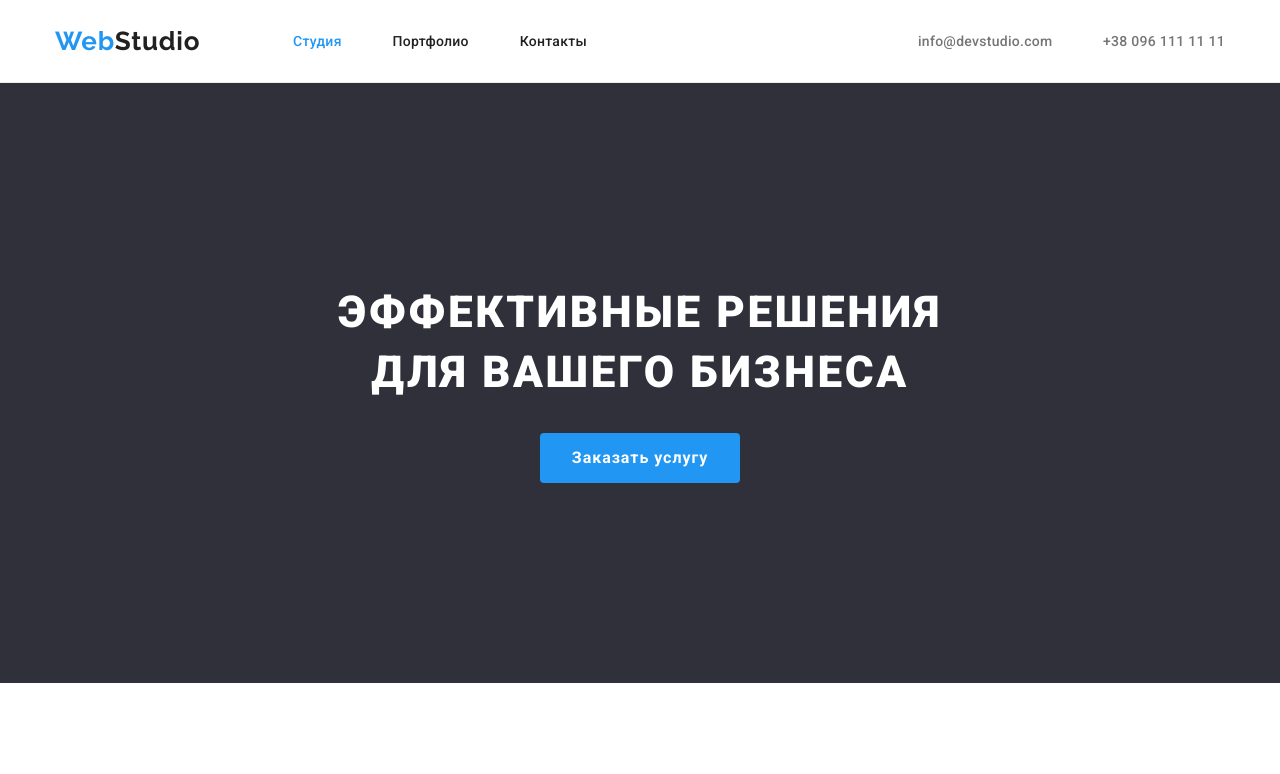
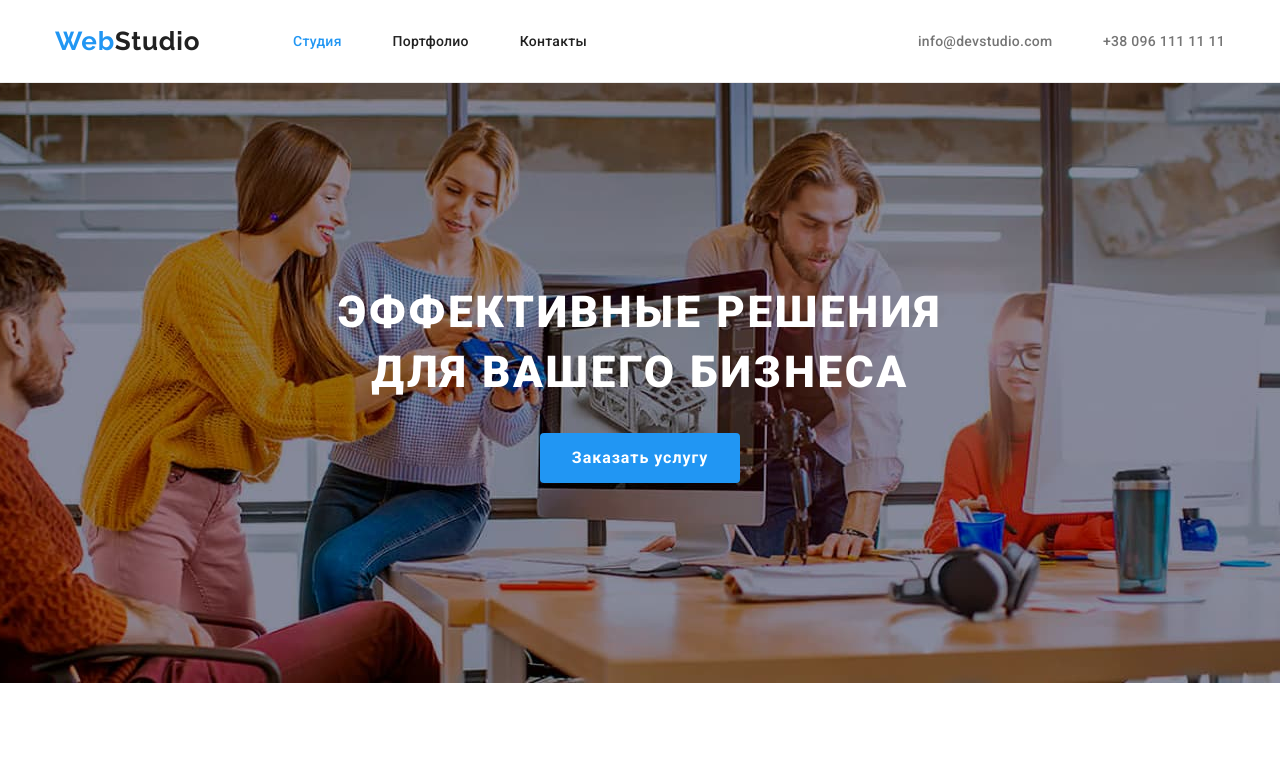
Before and after one commit to Juliademb/goit-markup-hw-04, a plain HTML site: page index.html in a window 1280 px wide. Shown: the top 774 px of the page. Drawn offline with nearby package versions, Linux system fonts and the light colour scheme.

Commit message:
homework 4

```diff
--- a/css/styles.css
+++ b/css/styles.css
@@ -261,6 +261,14 @@
 /* секция HERO */
 .hero {
   background-color: var(--background-color);
+  max-width: 1600px;
+  height: 600px;
+  margin-left: auto;
+  margin-right: auto;
+  background-image: linear-gradient(#2f303a);
+  background-image: url(../imades/herobg.jpg);
+  background-size: cover;
+  background-position: center;
 }
 
 .hero .conteiner {
@@ -338,6 +346,8 @@
 }
 .images-list {
   display: flex;
+  justify-content: center;
+
   margin-top: 50px;
   padding-left: 0px;
 }
```
Also changed, not shown: index.html (+1 -1 lines), imades/herobg.jpg (added).
